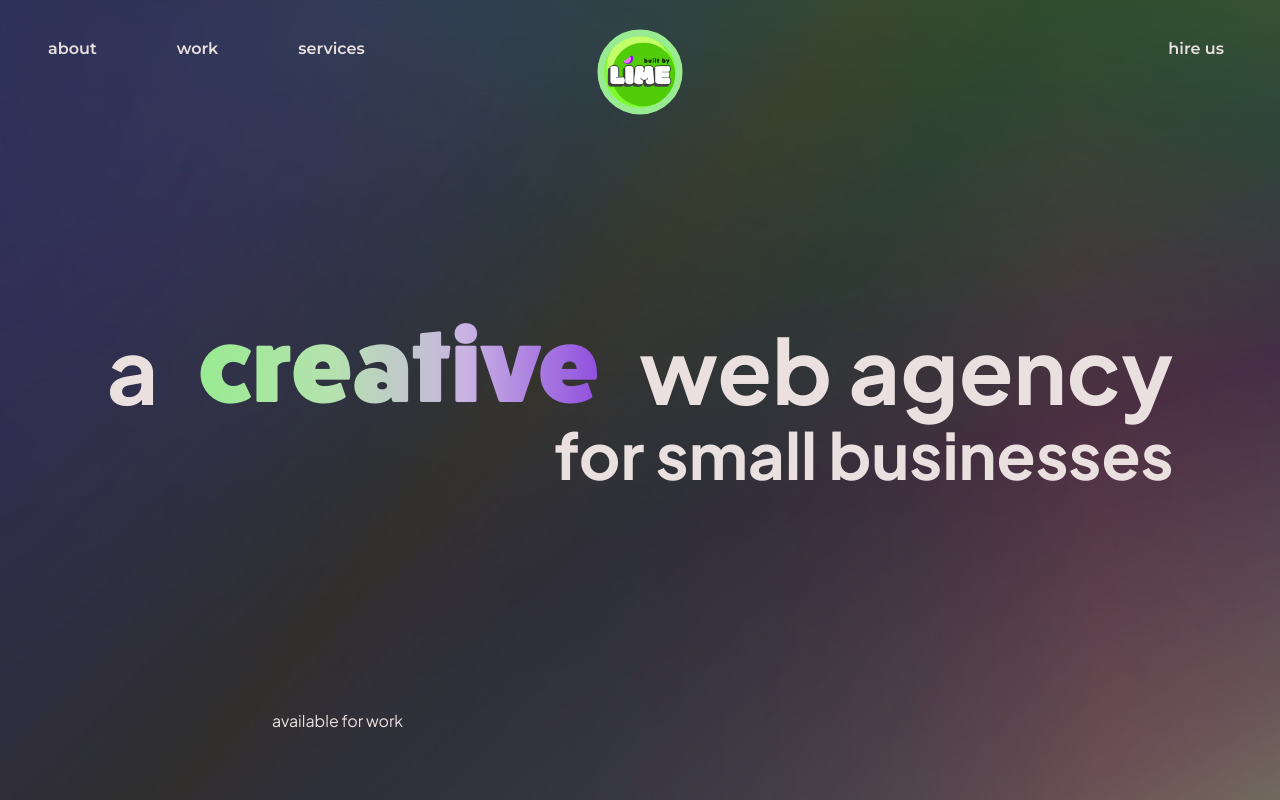
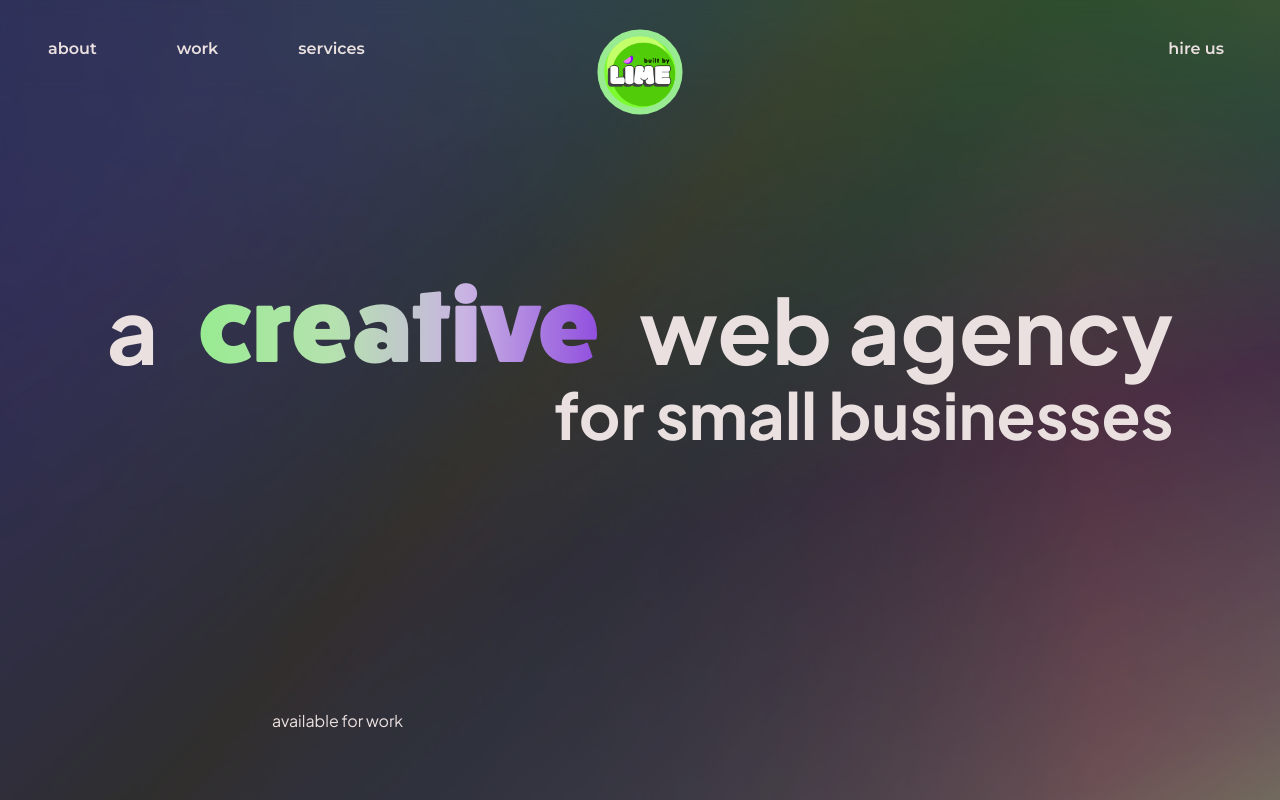
Before and after one commit to irizow/web-agency, a React (Vite) app: page / in a window 1280 px wide. Shown: the top 800 px of the page. Built offline with nearby package versions, Linux system fonts and the light colour scheme; no server answers.

Commit message:
fix height bugs

```diff
--- a/src/components/Hero/hero.module.css
+++ b/src/components/Hero/hero.module.css
@@ -18,6 +18,8 @@
 .herotitle {
     display: flex;
     flex-direction: column;
+    margin-bottom: 10vh;
+    margin-bottom: 10dvh;
 }
 
 .herotitle h1 {
```
